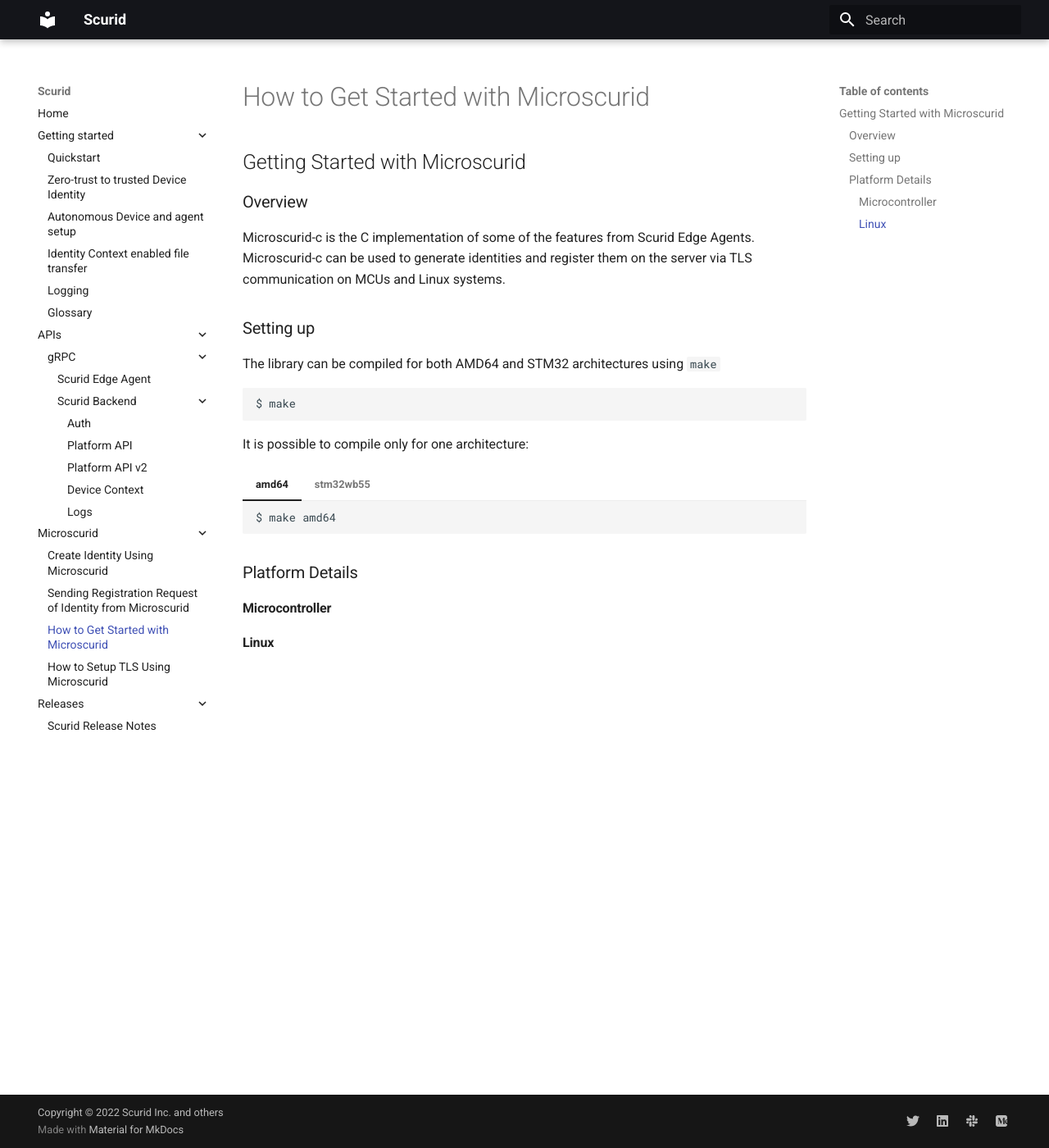
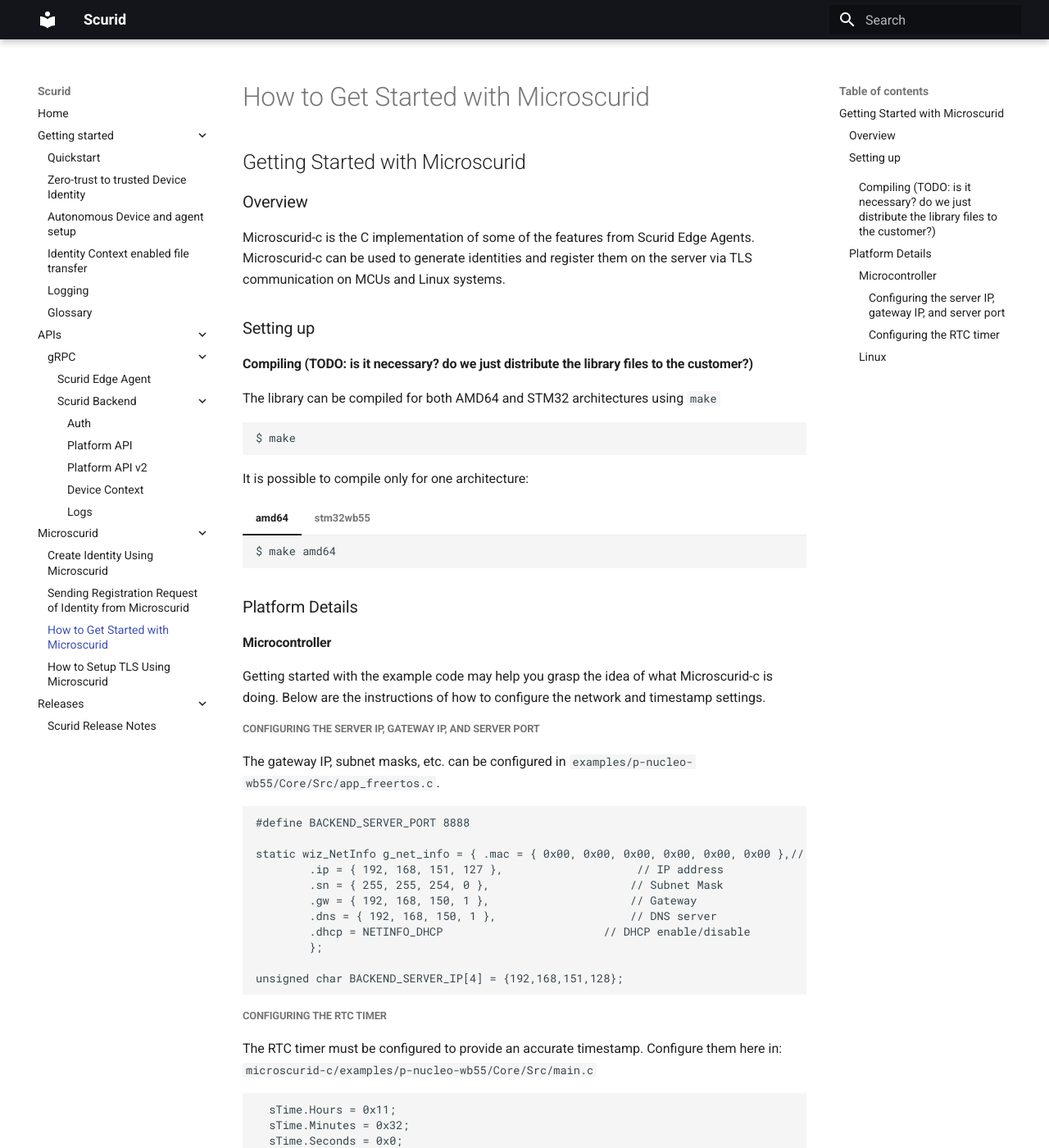
Before and after one commit to scurid-inc/docs, an MkDocs documentation site: the page built from docs/gettingStarted.md, in a window 1280 px wide and 1400 px high. Shown: the whole window at 82% size. Built offline with MkDocs 1.6.1 and Material for MkDocs 9.7.7, drawn with Linux system fonts in a browser that asks for light colours; the version menu is left out; some of the changed text lies outside the part shown.

Commit message:
add new info

````diff
--- a/docs/gettingStarted.md
+++ b/docs/gettingStarted.md
@@ -6,6 +6,10 @@ Microscurid-c is the C implementation of some of the features from Scurid Edge A
 Microscurid-c can be used to generate identities and register them on the server via TLS communication on MCUs and Linux systems.
 
 ### Setting up
+
+####
+
+#### Compiling (TODO: is it necessary? do we just distribute the library files to the customer?)
 
 The library can be compiled for both AMD64 and STM32 architectures using `make`
 
@@ -29,4 +33,53 @@ It is possible to compile only for one architecture:
 
 #### Microcontroller
 
+Getting started with the example code may help you grasp the idea of what Microscurid-c is doing.
+Below are the instructions of how to configure the network and timestamp settings.
+
+##### Configuring the server IP, gateway IP, and server port
+
+The gateway IP, subnet masks, etc. can be configured in
+`examples/p-nucleo-wb55/Core/Src/app_freertos.c`.
+
+```
+#define BACKEND_SERVER_PORT 8888
+
+static wiz_NetInfo g_net_info = { .mac = { 0x00, 0x00, 0x00, 0x00, 0x00, 0x00 },// MAC address
+		.ip = { 192, 168, 151, 127 },                    // IP address
+		.sn = { 255, 255, 254, 0 },                    	// Subnet Mask
+		.gw = { 192, 168, 150, 1 },                     // Gateway
+		.dns = { 192, 168, 150, 1 },                    // DNS server
+		.dhcp = NETINFO_DHCP                       	// DHCP enable/disable
+		};
+
+unsigned char BACKEND_SERVER_IP[4] = {192,168,151,128};
+```
+
+##### Configuring the RTC timer
+
+The RTC timer must be configured to provide an accurate timestamp.
+Configure them here in: `microscurid-c/examples/p-nucleo-wb55/Core/Src/main.c`
+
+```
+  sTime.Hours = 0x11;
+  sTime.Minutes = 0x32;
+  sTime.Seconds = 0x0;
+  sTime.SubSeconds = 0x0;
+  sTime.DayLightSaving = RTC_DAYLIGHTSAVING_NONE;
+  sTime.StoreOperation = RTC_STOREOPERATION_RESET;
+  if (HAL_RTC_SetTime(&hrtc, &sTime, RTC_FORMAT_BCD) != HAL_OK)
+  {
+    Error_Handler();
+  }
+  sDate.WeekDay = RTC_WEEKDAY_SATURDAY;
+  sDate.Month = RTC_MONTH_NOVEMBER;
+  sDate.Date = 0x26;
+  sDate.Year = 0x2022;
+```
+
 #### Linux
+
+Write about
+
+- where to place the certificate file
+- how to configure the IP address
````
